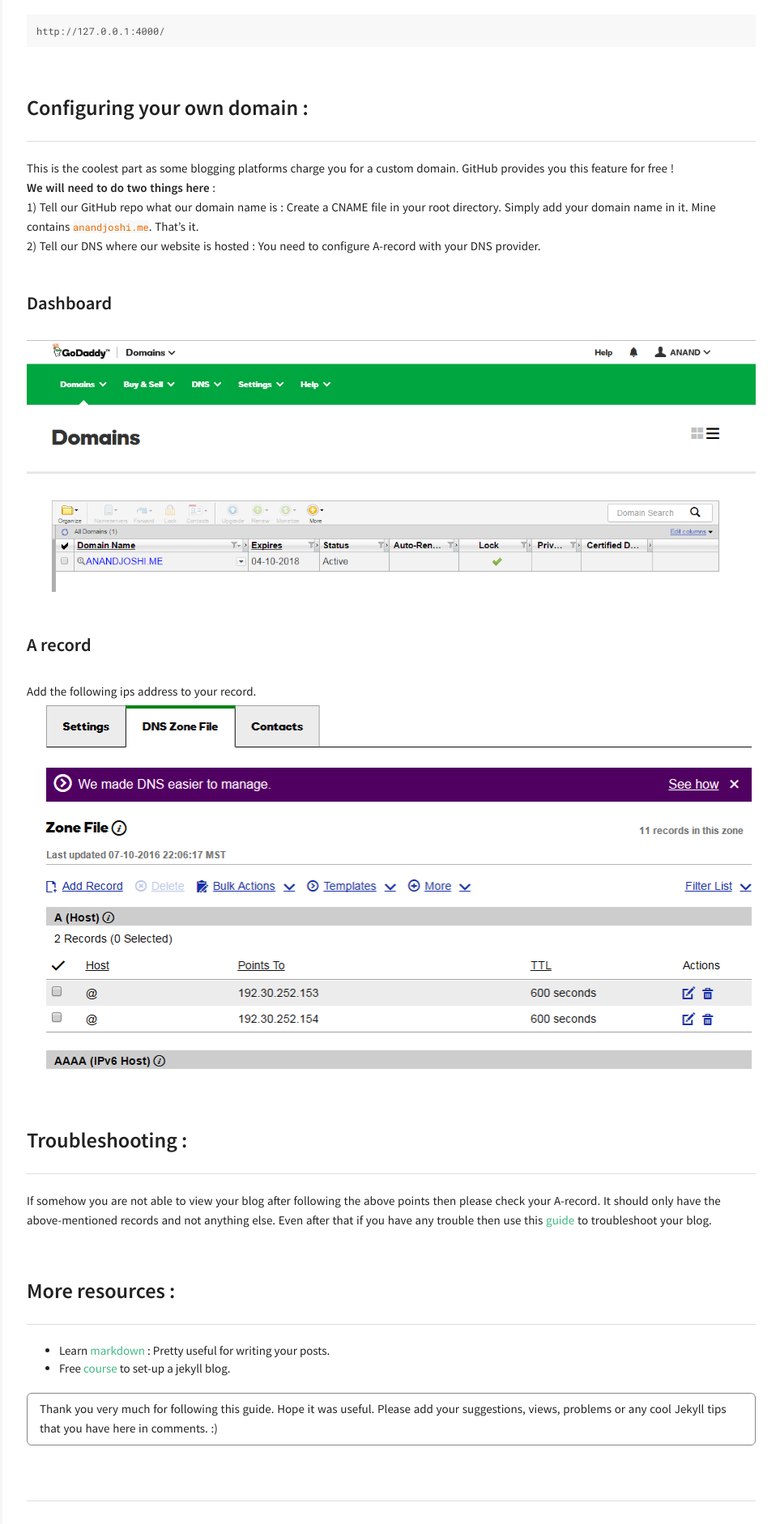
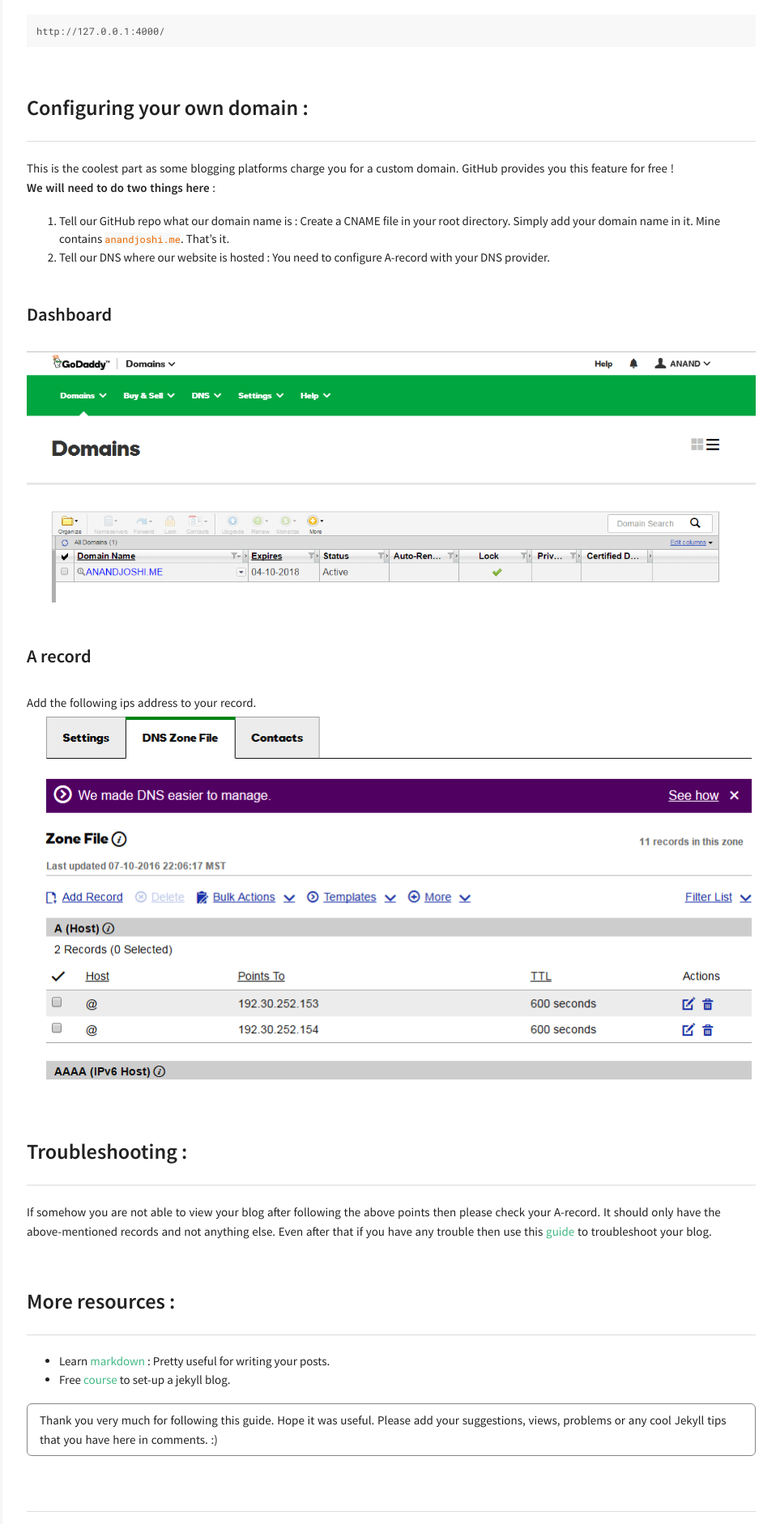
Before and after one commit to anandjoshi91/anandjoshi91.github.io, a Jekyll site: the page built from _posts/2016-10-16-Blogging-with-github-and-jekyll.md, in a window 1280 px wide. Shown: the part 2383-4265 px from the top of the page at 81% size, without its empty margins (317-1280 px from the left). Built offline with Jekyll 4.4.1, drawn with Linux system fonts in a browser that asks for light colours; comment, search, counter and statistics services are not loaded.

Commit message:
formatting

````diff
--- a/_config.yml
+++ b/_config.yml
@@ -42,8 +42,8 @@
   twitter: #username
   facebook: anand.joshi.790
   google:
-    plus: #username
-    analytics:
+    plus:
+    analytics: UA-85824802-1
     verify:
     ad-client:
     ad-slot:
--- a/_posts/2016-10-16-Blogging-with-github-and-jekyll.md
+++ b/_posts/2016-10-16-Blogging-with-github-and-jekyll.md
@@ -63,9 +63,9 @@
 **Now let's create our dynamic Jekyll blog.**
 
 You may download a template of your choice from the following websites :
-* [http://themes.jekyllrc.org/](http://themes.jekyllrc.org/){:target="_blank"}
-* [https://jekyllthemes.io/](https://jekyllthemes.io/){:target="_blank"}
-* [http://jekyllthemes.org/](http://jekyllthemes.org/){:target="_blank"}
+- [http://themes.jekyllrc.org/](http://themes.jekyllrc.org/){:target="_blank"}
+- [https://jekyllthemes.io/](https://jekyllthemes.io/){:target="_blank"}
+- [http://jekyllthemes.org/](http://jekyllthemes.org/){:target="_blank"}
 
 Or you can fork an existing blog/website. For example here is my blog's [repo](https://github.com/anandjoshi91/anandjoshi91.github.io){:target="_blank"}. I suggest you create your own blog and use my blog just as a reference. If you still want to fork it
 , go ahead and do it but **PLEASE DO NOT FORGET TO CHANGE the following files :  ``` CNAME, _config.yml```**  of course along with personal images and other blog posts !
@@ -89,8 +89,8 @@
 
 This is the coolest part as some blogging platforms charge you for a custom domain. GitHub provides you this feature for free !
 **We will need to do two things here** :
-1) Tell our GitHub repo what our domain name is : Create a CNAME file in your root directory. Simply add your domain name in it. Mine contains ``` anandjoshi.me ```. That's it.
-2) Tell our DNS where our website is hosted : You need to configure A-record with your DNS provider.
+1. Tell our GitHub repo what our domain name is : Create a CNAME file in your root directory. Simply add your domain name in it. Mine contains ``` anandjoshi.me ```. That's it.
+2.  Tell our DNS where our website is hosted : You need to configure A-record with your DNS provider.
 
 ### Dashboard
 ![domain-dashboard](/img/domain-dashboard.PNG)
--- a/about.html
+++ b/about.html
@@ -59,7 +59,7 @@
 			Started a <a href="http://blog.finaldesk.com/" target="_blank">blog</a> to share articles on how to prepare for interviews. Led a team of 11 interns for content creation and social media marketing.
 		</li>
 		<li>
-			Developing <a href="https://play.google.com/store/apps/details?id=com.finaldesk.cprogramming&hl=en" target="_blank">mobile apps</a>  and a website to enable students to prepare for their interviews
+			Developing <a href="https://play.google.com/store/apps/details?id=com.finaldesk.cprogramming&hl=en" target="_blank">mobile apps</a>  and a website to enable students to prepare for their interviews.
 		</li>
 	</ul>
 </ol>
````
